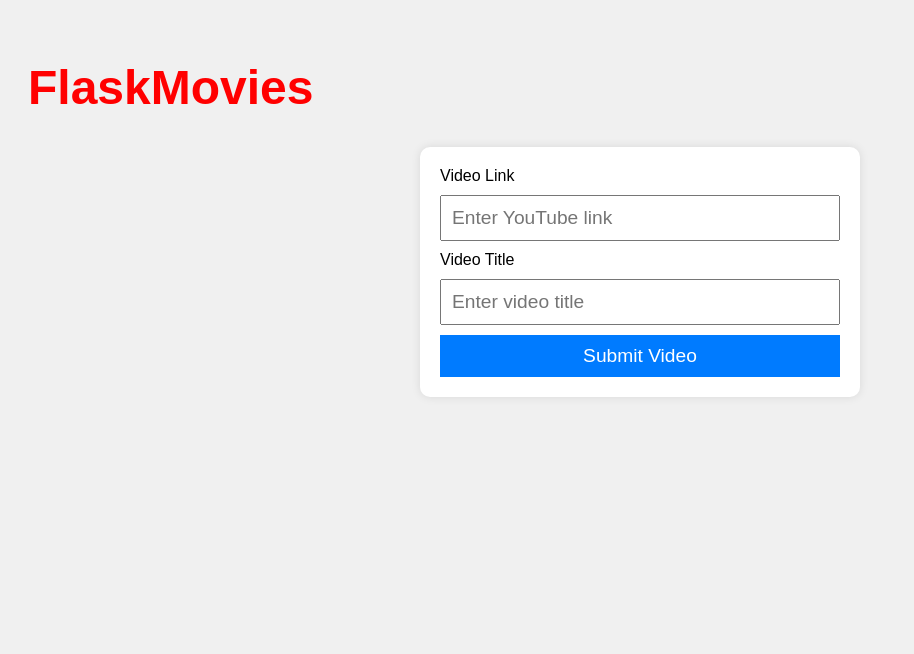
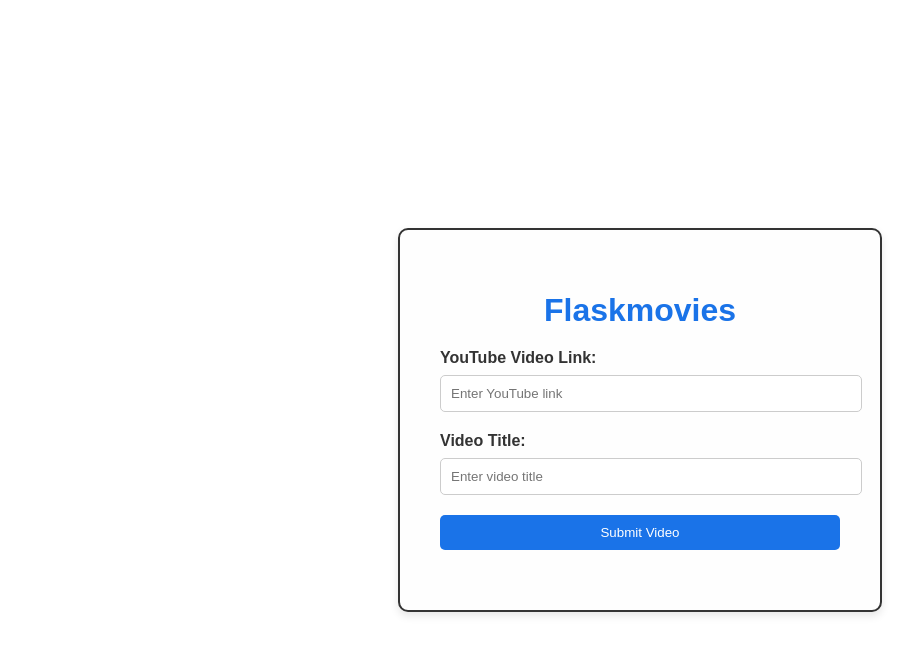
Before and after one commit to aravrix/Flaskmovies, a plain HTML site: page submit.html in a window 1280 px wide. Shown: the whole page, without its empty margins (0-914 px from the left). Drawn offline with Linux system fonts and the light colour scheme.

Commit message:
Update submit.html

```diff
--- a/submit.html
+++ b/submit.html
@@ -3,65 +3,92 @@
 <head>
     <meta charset="UTF-8">
     <meta name="viewport" content="width=device-width, initial-scale=1.0">
-    <title>Submit Video</title>
+    <title>Submit a Video</title>
     <style>
         body {
             font-family: Arial, sans-serif;
             background-color: #f0f0f0;
+            color: #333;
+            margin: 0;
+            padding: 0;
+        }
+        .container {
+            display: flex;
+            justify-content: center;
+            align-items: center;
+            height: 100vh;
+            background-color: #fff;
             padding: 20px;
         }
-        h1 {
-            font-size: 3em;
-            color: #ff0000;
+        .submit-form {
+            background-color: #fefefe;
+            border: 2px solid #333;
+            border-radius: 10px;
+            padding: 40px;
+            box-shadow: 0 4px 8px rgba(0, 0, 0, 0.1);
+            max-width: 400px;
+            width: 100%;
         }
-        form {
-            display: flex;
-            flex-direction: column;
-            gap: 10px;
-            max-width: 400px;
-            margin: auto;
-            background: #fff;
-            padding: 20px;
-            border-radius: 10px;
-            box-shadow: 0px 0px 10px rgba(0, 0, 0, 0.1);
+        .logo {
+            font-size: 32px;
+            text-align: center;
+            margin-bottom: 20px;
+            color: #1a73e8;
         }
-        input, button {
+        label {
+            display: block;
+            margin-bottom: 8px;
+            font-weight: bold;
+            color: #333;
+        }
+        input[type="text"], input[type="submit"] {
+            width: 100%;
             padding: 10px;
-            font-size: 1.2em;
+            margin-bottom: 20px;
+            border-radius: 5px;
+            border: 1px solid #ccc;
         }
         button {
-            background-color: #007bff;
+            background-color: #1a73e8;
             color: white;
+            padding: 10px 15px;
             border: none;
+            border-radius: 5px;
             cursor: pointer;
+            width: 100%;
         }
         button:hover {
-            background-color: #0056b3;
+            background-color: #0f5bb5;
         }
         .message {
-            margin-top: 10px;
-            font-size: 1.1em;
+            margin-top: 20px;
+            font-size: 16px;
+            text-align: center;
+        }
+        .message.error {
+            color: red;
+        }
+        .message.success {
             color: green;
-        }
-        .error {
-            color: red;
         }
     </style>
 </head>
 <body>
-
-    <h1>FlaskMovies</h1>
+    <div class="container">
+        <div class="submit-form">
+            <h1 class="logo">Flaskmovies</h1>
             <form id="videoForm">
-        <label for="videoLink">Video Link</label>
+                <label for="videoLink">YouTube Video Link:</label>
                 <input type="text" id="videoLink" name="videoLink" placeholder="Enter YouTube link" required>
 
-        <label for="videoTitle">Video Title</label>
+                <label for="videoTitle">Video Title:</label>
                 <input type="text" id="videoTitle" name="videoTitle" placeholder="Enter video title" required>
 
                 <button type="submit">Submit Video</button>
             </form>
-
             <div id="responseMessage" class="message"></div>
+        </div>
+    </div>
 
     <script>
         const form = document.getElementById('videoForm');
@@ -79,7 +106,7 @@
             };
 
             try {
-                const response = await fetch('https://flaskmovies.arnavvashnavi.workers.dev/submit-video', {  // <-- Set your Cloudflare Worker URL here
+                const response = await fetch('https://flaskmovies.arnavvashnavi.workers.dev/submit-video', {
                     method: 'POST',
                     headers: { 'Content-Type': 'application/json' },
                     body: JSON.stringify(data)
@@ -90,18 +117,20 @@
                 if (response.ok) {
                     responseMessage.textContent = 'Video added successfully!';
                     responseMessage.classList.remove('error');
+                    responseMessage.classList.add('success');
                 } else {
                     responseMessage.textContent = 'Error: ' + result;
+                    responseMessage.classList.remove('success');
                     responseMessage.classList.add('error');
                 }
             } catch (error) {
                 responseMessage.textContent = 'An error occurred: ' + error.message;
+                responseMessage.classList.remove('success');
                 responseMessage.classList.add('error');
             }
 
             form.reset();
         });
     </script>
-
 </body>
 </html>
```
Lines whose indentation alone changed are shown as unchanged.
